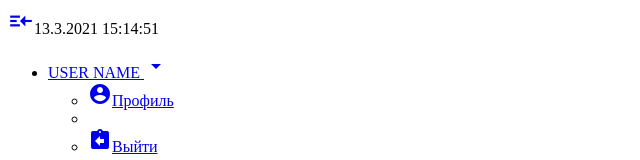
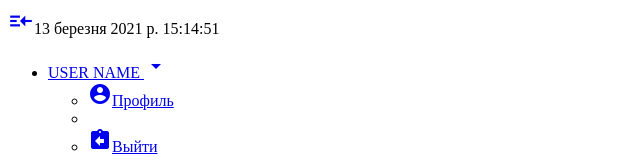
Before and after one commit to ErikKopcha/vue-crm-system, a Vue app: page / in a window 1280 px wide. Shown: the top 160 px of the page, without its empty margins (0-640 px from the left). Built offline with nearby package versions, Linux system fonts and the light colour scheme.

Commit message:
update: navbar, main layout

```diff
--- a/src/components/app/Navbar.vue
+++ b/src/components/app/Navbar.vue
@@ -7,7 +7,7 @@
             >read_more</i
           >
         </a>
-        <span class="black-text">{{ date }} {{ time }}</span>
+        <span class="black-text">{{ date | date('date') }} {{ time | time('time') }}</span>
       </div>
 
       <ul class="right hide-on-small-and-down">
@@ -16,6 +16,7 @@
             class="dropdown-trigger black-text"
             href="#"
             data-target="dropdown"
+            ref="dropdownTrigger"
           >
             USER NAME
             <i class="material-icons right">arrow_drop_down</i>
@@ -23,13 +24,13 @@
 
           <ul id="dropdown" class="dropdown-content">
             <li>
-              <a href="#" class="black-text">
+              <router-link to="/profile" class="black-text">
                 <i class="material-icons">account_circle</i>Профиль
-              </a>
+              </router-link>
             </li>
             <li class="divider" tabindex="-1"></li>
             <li>
-              <a href="#" class="black-text">
+              <a href="#" class="black-text" @click.prevent="logout">
                 <i class="material-icons">assignment_return</i>Выйти
               </a>
             </li>
@@ -46,34 +47,34 @@ export default {
   name: "Navbar",
   data: () => {
     return {
-      time: null,
-      date: null
+      time: new Date(),
+      date: new Date(),
+      interval: null,
+      dropdown: null
     };
   },
   mounted() {
-    this.getDate();
-    this.getTime();
+    this.timeInterval();
+
+    // eslint-disable-next-line no-undef
+    this.dropdown = M.Dropdown.init(this.$refs.dropdownTrigger, {
+      constrainWidth: true
+    });
+  },
+  beforeDestroy() {
+    clearInterval(this.interval);
+    if (this.dropdown && this.dropdown.destroy) {
+      this.dropdown.destroy();
+    }
   },
   methods: {
+    logout() {
+      this.$router.push("/login?message=logout");
+    },
     timeInterval() {
-      setInterval(this.getTime, 1000);
-    },
-    getDate() {
-      let date = new Date(),
-        fullYear = date.getFullYear(),
-        month = date.getMonth() + 1,
-        day = date.getDate();
-
-      this.date = `${day}.${month}.${fullYear}`;
-    },
-    getTime() {
-      let date = new Date(),
-        hours = date.getHours(),
-        minutes = date.getMinutes(),
-        seconds = date.getSeconds();
-
-      this.time = `${hours}:${minutes}:${seconds > 9 ? "" : "0"}${seconds}`;
-      this.timeInterval();
+      this.interval = setInterval(() => {
+        this.time = new Date();
+      }, 1000);
     }
   }
 };
@@ -88,4 +89,8 @@ export default {
 .nav-icon.open {
   transform: rotate(-180deg);
 }
+
+.dropdown-content {
+  top: 65px !important;
+}
 </style>
--- a/src/layouts/MainLayout.vue
+++ b/src/layouts/MainLayout.vue
@@ -11,9 +11,9 @@
     </main>
 
     <div class="fixed-action-btn">
-      <a class="btn-floating btn-large blue" href="#">
+      <router-link to="/record" class="btn-floating btn-large blue">
         <i class="large material-icons">add</i>
-      </a>
+      </router-link>
     </div>
   </div>
 </template>
```
